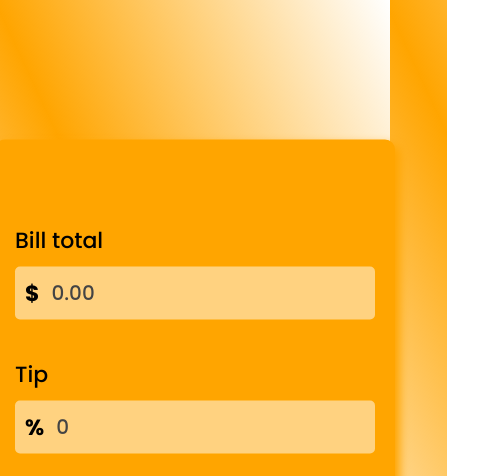
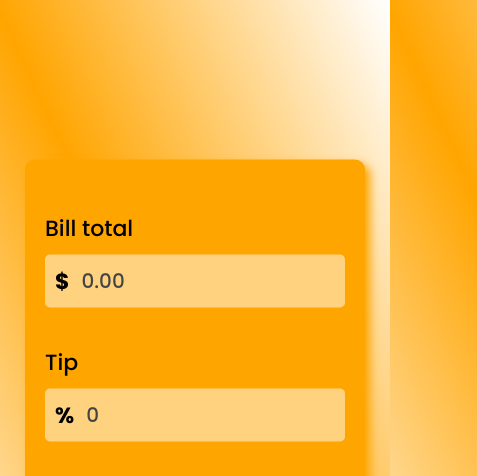
Before and after one commit to abinesh-a7/Tip-calculator, a plain HTML site: page index.html in a window 390 px wide. Shown: the top 476 px of the page, 477 px wide, since content can reach past the window. Drawn offline with Linux system fonts and the light colour scheme.

Commit message:
file modified

```diff
--- a/style.css
+++ b/style.css
@@ -128,7 +128,7 @@ body {
   font-weight: 700;
 }
 
-.reset button{
+.reset button {
   padding: 5px;
   width: 100px;
   margin-top: 20px;
@@ -140,3 +140,14 @@ body {
   font-weight: 500;
   cursor: pointer;
 }
+
+@media (max-width: 450px) {
+  .wrapper {
+    width: 300px;
+    height: 485px;
+  }
+
+  #topContainer {
+    margin-top: 2rem;
+  }
+}
```
